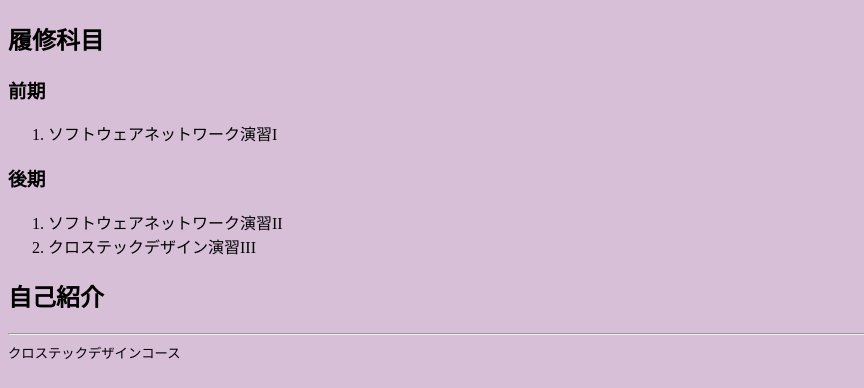
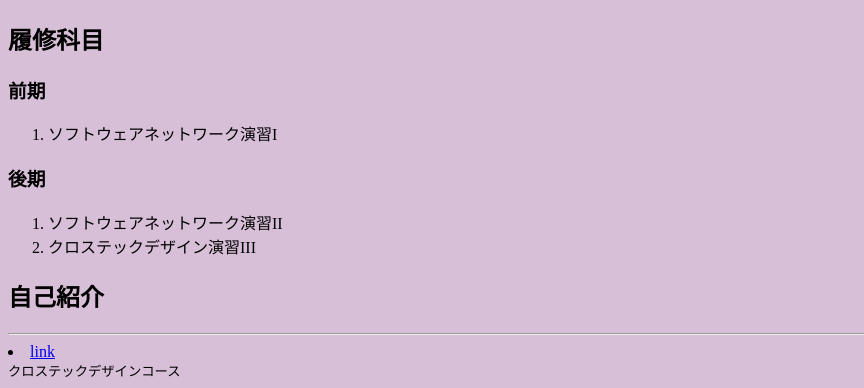
Before and after one commit to KUAD-XtechDesign/studyprogress-TanaPrasert, a plain HTML site: page index.html in a window 1280 px wide. Shown: the part 1317-1705 px from the top of the page, without its empty margins (0-864 px from the left). Drawn offline with Linux system fonts and the light colour scheme.

Commit message:
update files

```diff
--- a/index.html
+++ b/index.html
@@ -35,11 +35,13 @@
         </ol>
         <h2>自己紹介</h2>
         <hr>
+      <li><a href="http://www.greyhoundcafe.co.th">link</a></li>
     </main>
 
     <footer>
       <small>クロステックデザインコース</small>
     </footer>
 
+
   </body>
 </html>
```
